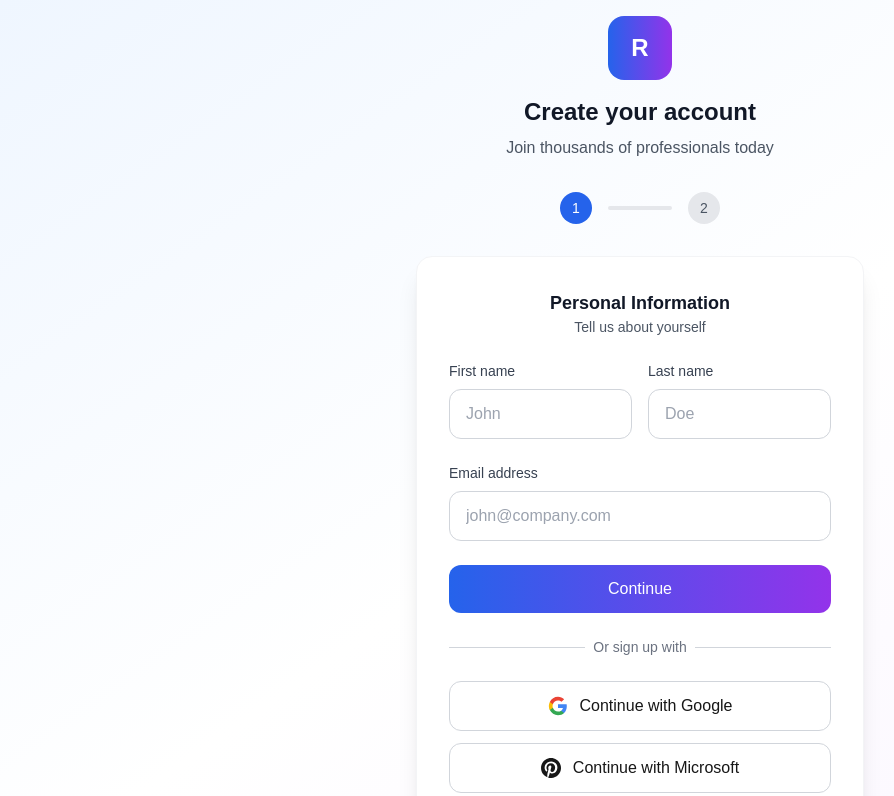
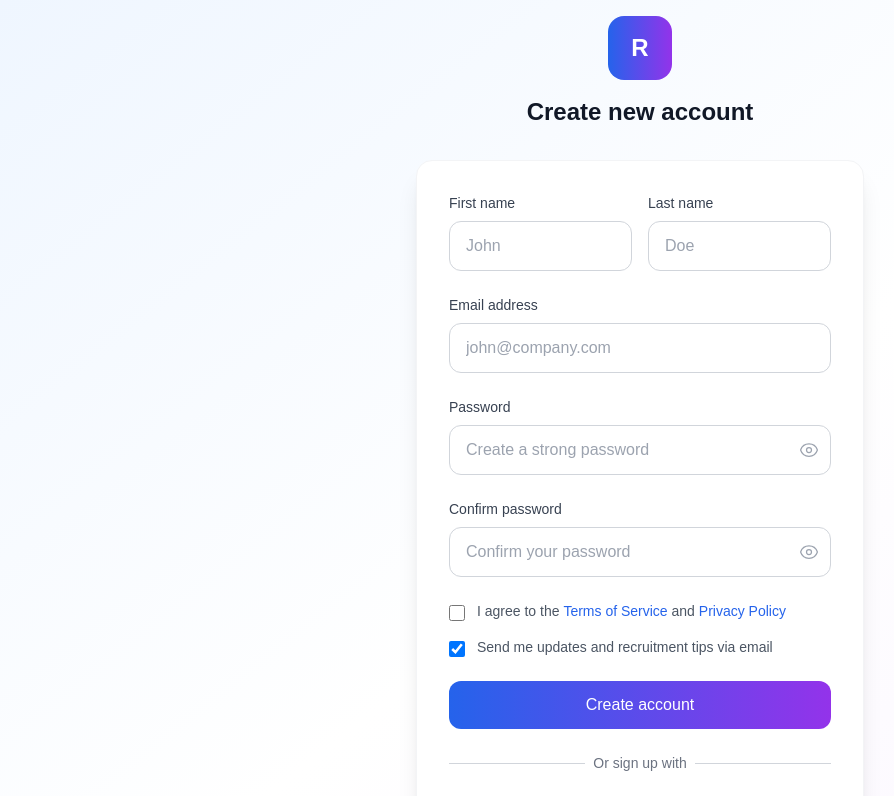
Before and after one commit to lcthang/auto-hr, a Next.js app in the folder frontend/: page /signup in a window 1280 px wide. Shown: the top 796 px of the page, without its empty margins (0-894 px from the left). Built offline with nearby package versions, Linux system fonts and the light colour scheme.

Commit message:
Refactor signup page to single-step form
Simplifies the registration process by removing the multi-step flow and progress indicator. All form fields are now displayed on a single page, streamlining user input and improving usability. Social login options and terms agreement remain available.

```diff
--- a/frontend/src/app/signup/page.tsx
+++ b/frontend/src/app/signup/page.tsx
@@ -139,41 +139,13 @@ export default function Register() {
           <div className="inline-flex items-center justify-center w-16 h-16 bg-gradient-to-r from-blue-600 to-purple-600 rounded-2xl mb-4">
             <span className="text-white text-2xl font-bold">R</span>
           </div>
-          <h1 className="text-2xl font-bold text-gray-900 mb-2">Create your account</h1>
-          <p className="text-gray-600">Join thousands of professionals today</p>
-        </div>
-
-        {/* Progress Indicator */}
-        <div className="flex items-center justify-center mb-8">
-          <div className="flex items-center space-x-4">
-            <div className={`w-8 h-8 rounded-full flex items-center justify-center text-sm font-medium ${
-              currentStep >= 1 ? 'bg-blue-600 text-white' : 'bg-gray-200 text-gray-600'
-            }`}>
-              {currentStep > 1 ? <CheckIcon className="w-5 h-5" /> : '1'}
-            </div>
-            <div className={`w-16 h-1 rounded-full ${
-              currentStep >= 2 ? 'bg-blue-600' : 'bg-gray-200'
-            }`}></div>
-            <div className={`w-8 h-8 rounded-full flex items-center justify-center text-sm font-medium ${
-              currentStep >= 2 ? 'bg-blue-600 text-white' : 'bg-gray-200 text-gray-600'
-            }`}>
-              2
-            </div>
-          </div>
+          <h1 className="text-2xl font-bold text-gray-900 mb-2">Create new account</h1>
         </div>
 
         {/* Sign Up Form */}
         <div className="bg-white rounded-2xl shadow-xl border border-gray-100 p-8">
-          <form onSubmit={currentStep === 1 ? (e) => { e.preventDefault(); handleNextStep(); } : handleSubmit}>
-
-            {/* Step 1: Basic Information */}
-            {currentStep === 1 && (
+          <form onSubmit={handleSubmit}>
             <div className="space-y-6">
-                <div className="text-center mb-6">
-                  <h2 className="text-lg font-semibold text-gray-900">Personal Information</h2>
-                  <p className="text-sm text-gray-600">Tell us about yourself</p>
-                </div>
-
               {/* Name Fields */}
               <div className="grid grid-cols-2 gap-4">
                 <div>
@@ -236,24 +208,6 @@ export default function Register() {
                 {errors.email && (
                   <p className="mt-1 text-sm text-red-600">{errors.email}</p>
                 )}
-                </div>
-
-                {/* Next Button */}
-                <button
-                  type="submit"
-                  className="w-full bg-gradient-to-r from-blue-600 to-purple-600 text-white py-3 px-4 rounded-xl font-medium hover:from-blue-700 hover:to-purple-700 focus:ring-4 focus:ring-blue-200 transition-all duration-200"
-                >
-                  Continue
-                </button>
-              </div>
-            )}
-
-            {/* Step 2: Account Setup */}
-            {currentStep === 2 && (
-              <div className="space-y-6">
-                <div className="text-center mb-6">
-                  <h2 className="text-lg font-semibold text-gray-900">Account Setup</h2>
-                  <p className="text-sm text-gray-600">Create your secure account</p>
               </div>
 
               {/* Password Field */}
@@ -340,44 +294,6 @@ export default function Register() {
                 )}
               </div>
 
-                {/* Company & Job Title */}
-                <div className="grid grid-cols-1 gap-4">
-                  <div>
-                    <label htmlFor="company" className="block text-sm font-medium text-gray-700 mb-2">
-                      Company name
-                    </label>
-                    <input
-                      type="text"
-                      id="company"
-                      name="company"
-                      value={formData.company}
-                      onChange={handleInputChange}
-                      className={`w-full px-4 py-3 border rounded-xl focus:ring-2 focus:ring-blue-500 focus:border-transparent transition-all duration-200 ${
-                        errors.company ? 'border-red-300 bg-red-50' : 'border-gray-300 hover:border-gray-400'
-                      }`}
-                      placeholder="Your company"
-                    />
-                    {errors.company && (
-                      <p className="mt-1 text-sm text-red-600">{errors.company}</p>
-                    )}
-                  </div>
-
-                  <div>
-                    <label htmlFor="jobTitle" className="block text-sm font-medium text-gray-700 mb-2">
-                      Job title <span className="text-gray-400">(optional)</span>
-                    </label>
-                    <input
-                      type="text"
-                      id="jobTitle"
-                      name="jobTitle"
-                      value={formData.jobTitle}
-                      onChange={handleInputChange}
-                      className="w-full px-4 py-3 border border-gray-300 rounded-xl focus:ring-2 focus:ring-blue-500 focus:border-transparent hover:border-gray-400 transition-all duration-200"
-                      placeholder="Your role"
-                    />
-                  </div>
-                </div>
-
               {/* Terms and Newsletter */}
               <div className="space-y-4">
                 <label className="flex items-start">
@@ -420,13 +336,6 @@ export default function Register() {
               {/* Navigation Buttons */}
               <div className="flex space-x-4">
                 <button
-                    type="button"
-                    onClick={handlePrevStep}
-                    className="flex-1 bg-gray-100 text-gray-700 py-3 px-4 rounded-xl font-medium hover:bg-gray-200 transition-colors duration-200"
-                  >
-                    Back
-                  </button>
-                  <button
                   type="submit"
                   disabled={isLoading}
                   className="flex-1 bg-gradient-to-r from-blue-600 to-purple-600 text-white py-3 px-4 rounded-xl font-medium hover:from-blue-700 hover:to-purple-700 focus:ring-4 focus:ring-blue-200 transition-all duration-200 disabled:opacity-70 disabled:cursor-not-allowed"
@@ -442,12 +351,9 @@ export default function Register() {
                 </button>
               </div>
             </div>
-            )}
           </form>
 
-          {/* Social Login (only on step 1) */}
-          {currentStep === 1 && (
-            <>
+          {/* Social Login */}
           <div className="my-6">
             <div className="relative">
               <div className="absolute inset-0 flex items-center">
@@ -477,8 +383,6 @@ export default function Register() {
               Continue with Microsoft
             </button>
           </div>
-            </>
-          )}
         </div>
 
         {/* Sign In Link */}
```
Lines whose indentation alone changed are shown as unchanged.
